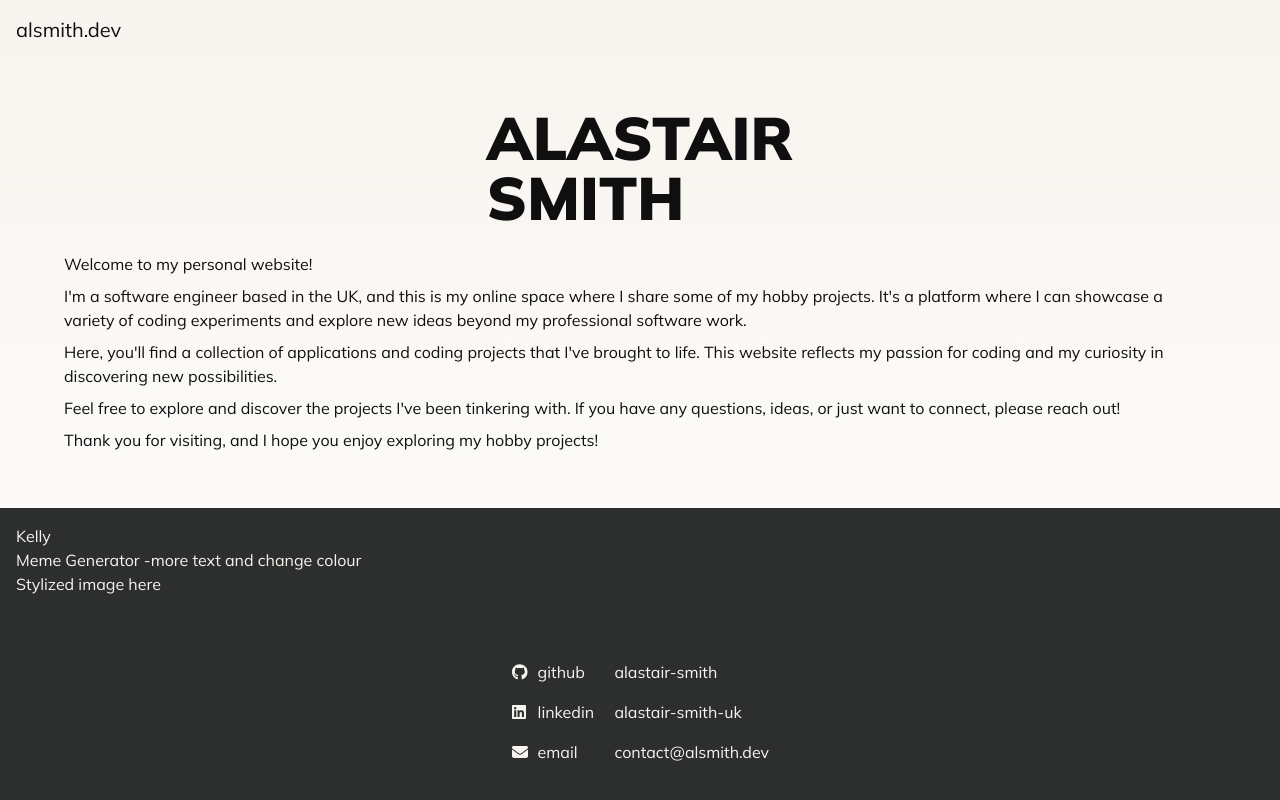
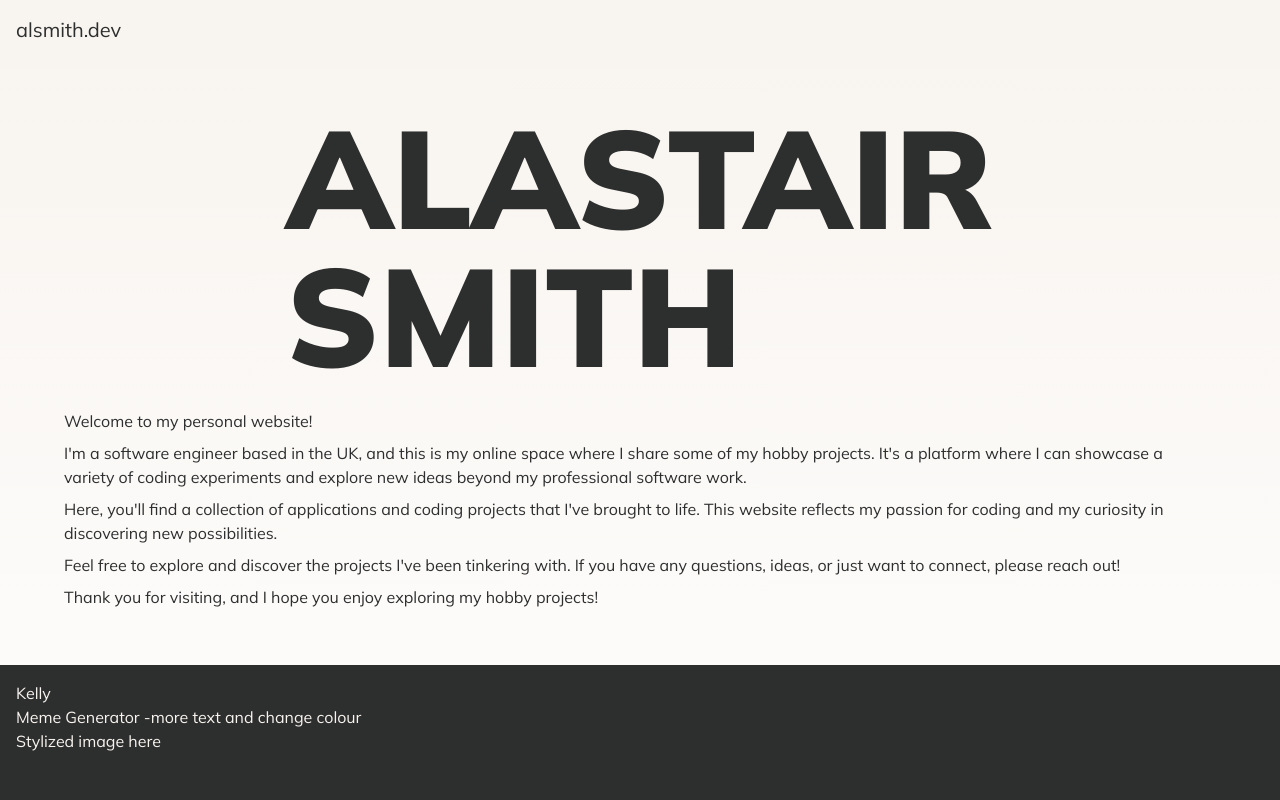
Before and after one commit to alastair-smith/website, a Next.js app in the folder frontend/: page / in a window 1280 px wide. Shown: the top 800 px of the page. Built offline with nearby package versions, Linux system fonts and the light colour scheme.

Commit message:
big title font

```diff
--- a/frontend/src/app/layout.tsx
+++ b/frontend/src/app/layout.tsx
@@ -81,7 +81,7 @@ export default function RootLayout({
   // todo update skip link styling
   return (
     <html lang="en">
-      <body className="bg-day text-night">
+      <body className="bg-day text-jet">
         <a
           href="#main-content"
           className={`mx-small focus:my-small focus:outline-none absolute -translate-y-full focus:translate-y-0 z-10 ${defaultButtonClasses}`}
--- a/frontend/src/app/page.tsx
+++ b/frontend/src/app/page.tsx
@@ -4,7 +4,7 @@ export default function Home() {
   return (
     <div className="w-full flex flex-col">
       <div className="flex flex-col px-medium py-huge items-center">
-        <h1 className="font-black text-6xl uppercase self-center mb-large">
+        <h1 className="font-black text-[calc(2.25rem+8vw)] leading-none uppercase self-center mb-large">
           Alastair
           <br />
           Smith
```
